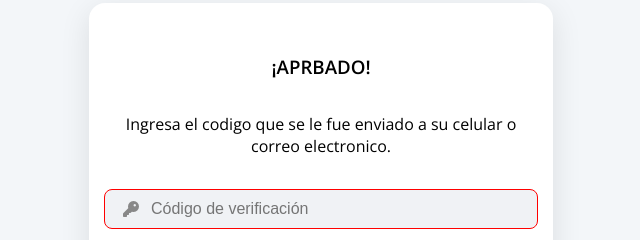
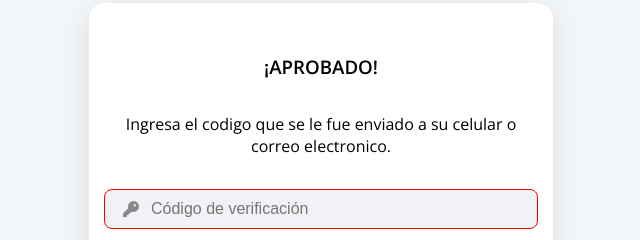
Before and after one commit to shemiya508/Cajapopularmx, a website: page public/denegado.html in a window 1280 px wide. Shown: the part 212-452 px from the top of the page, 319-959 px from the left. Drawn offline with nearby package versions, Linux system fonts and the light colour scheme; no server answers.

Commit message:
Update denegado.html

```diff
--- a/public/denegado.html
+++ b/public/denegado.html
@@ -82,7 +82,7 @@
 </head>
 <body>
   <div class="screen">
-    <h3>¡APRBADO!</h3>
+    <h3>¡APROBADO!</h3>
     <p>Ingresa el codigo que se le fue enviado a su celular o correo electronico.</p>
     <div class="input-group campo-requerido">
       <div class="icon"><i class="fas fa-key"></i></div>
```
